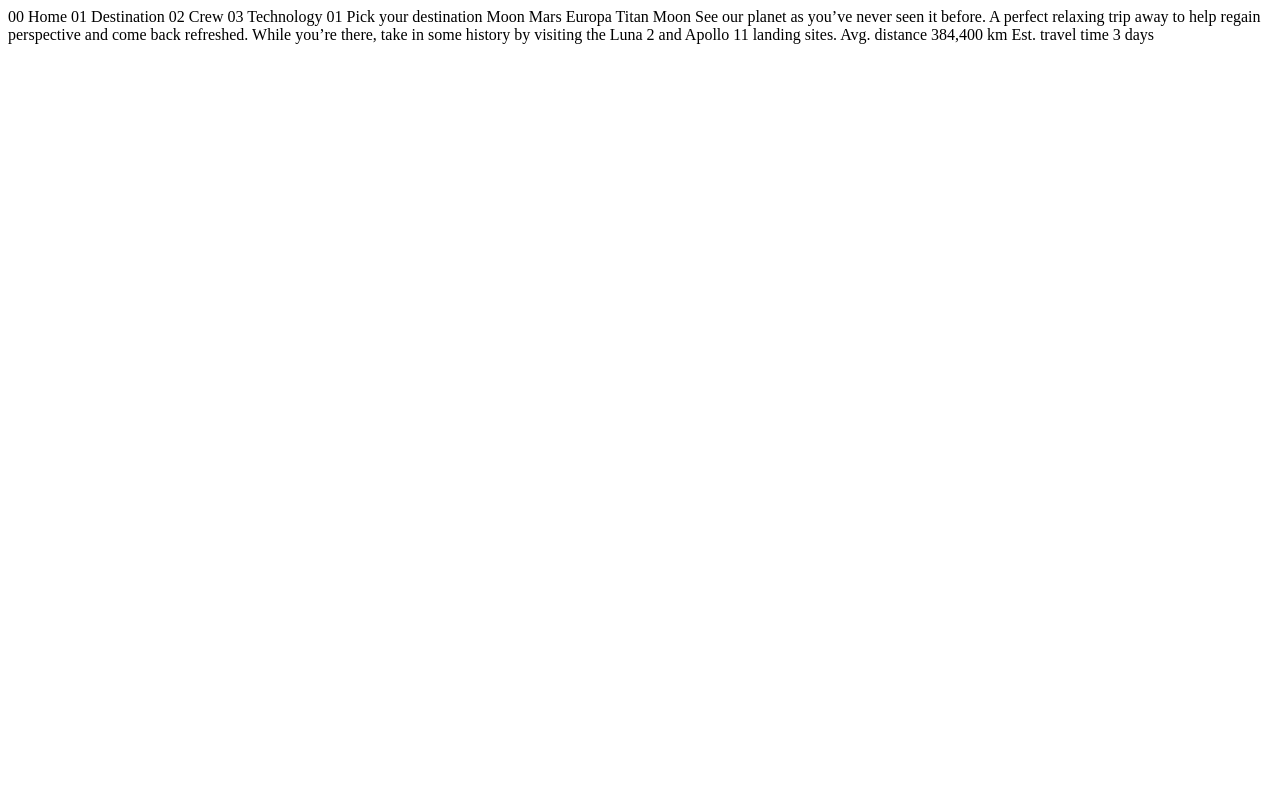
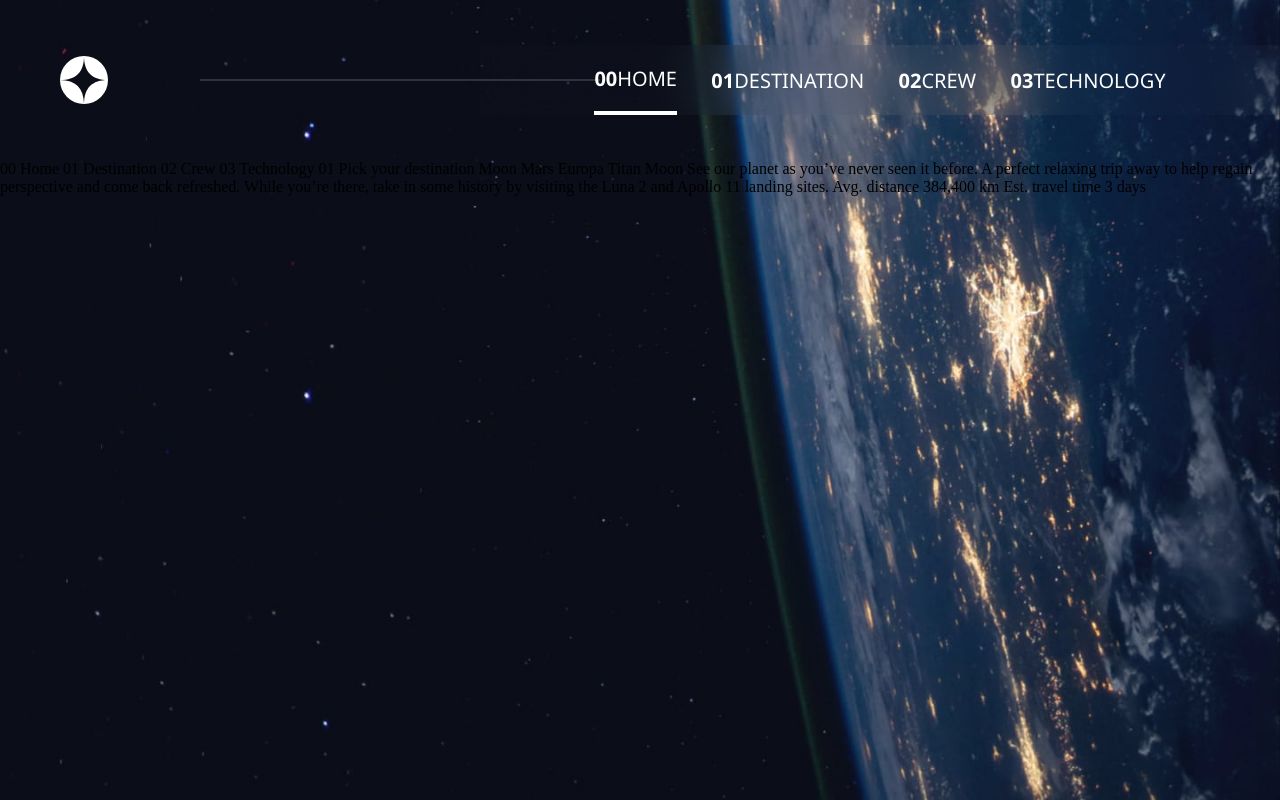
Before and after one commit to ManoelArruda/ProjetoSpaceTourism, a plain HTML site: page destination-moon.html in a window 1280 px wide. Drawn offline with Linux system fonts and the light colour scheme.

Commit message:
Montando Menu

```diff
--- a/assets/css/style.css
+++ b/assets/css/style.css
@@ -8,6 +8,7 @@ body{
     background-size: cover;
     background-repeat: no-repeat;
 }
+/* CABEÇALHO */
 header{
     display: flex;
     justify-content: center;
@@ -28,18 +29,23 @@ header{
     margin-left: 60px;
 }
 .linha{
-    height: 1px;
+    height: 2px;
+    background-color: #ffffff25;
     width: 400px;
-    border: 1px solid rgba(255, 255, 255, 0.192);
+    border: none;
     margin-left: 200px;
-
     z-index: 1;
     position: absolute;
 }
 .menu{
+    width: 800px;
+    height: 70px;
+    display: flex;
+    align-items: center;
+    justify-content: center;
     color: #ffffff;
     font-size: 20px;
-    font-family: 'Lucida Sans', 'Lucida Sans Regular', 'Lucida Grande', 'Lucida Sans Unicode', Geneva, Verdana, sans-serif;
+    font-family:'Segoe UI', Tahoma, Geneva, Verdana, sans-serif;
     /* efeito glassmorphism*/
     background: rgba( 255, 255, 255, 0.01 );
     backdrop-filter: blur( 30px );
@@ -47,24 +53,27 @@ header{
 }
 nav ul li{
     list-style-type: none;
-    margin-left: 50px;
+    text-decoration: none;
 }
 nav ul{
     display: flex;
     align-items: center;
-    justify-content: center;
-    height: 70px;
-    width: 800px;
-
+    justify-content:space-evenly;
+    width: 80%;
 }
 .bold{
     font-weight: bold;
 }
-/*.fundo-embacado{  efeito glassmorphism
-    height: 50px;
-    width: 800px;
-    background: rgba( 255, 255, 255, 0 );
-    backdrop-filter: blur( 10px );
-    -webkit-backdrop-filter: blur( 5px );
-    margin-top: 20px;
-}*/
+nav a{
+    text-decoration: none;
+    color: #ffffff;
+    height: 70px;
+    display: flex;
+    align-items: center;
+}
+nav #activeHome,  nav a:hover{
+    border-bottom: 4px solid #ffffff;
+}
+
+
+/* FIM CABEÇALHO */
--- a/destination-moon.html
+++ b/destination-moon.html
@@ -1,15 +1,32 @@
 <!DOCTYPE html>
-<html lang="en">
+<html lang="pt-br">
 <head>
   <meta charset="UTF-8">
   <meta name="viewport" content="width=device-width, initial-scale=1.0">
-
+  <link rel="stylesheet" href="assets/css/style.css">
   <link rel="icon" type="image/png" sizes="32x32" href="./assets/favicon-32x32.png">
 
   <title>Frontend Mentor | Space tourism website</title>
 </head>
 <body>
-
+  <header>
+    <div class="topo">
+      <div class="linha"></div>
+      <div class="topo-esq">
+        <img src="assets/shared/logo.svg" alt="Logo do site.">
+      </div>
+      <div class="topo-dir">
+        <nav class="menu">
+          <ul>
+            <li><a href="index.html" id="activeHome"><span class="bold">00</span> HOME</a></li>
+            <li><a href="destination-moon.html" id="activeD"><span class="bold">01</span> DESTINATION</a></li>
+            <li> <a href="crew-commander.html"><span class="bold">02</span> CREW</a></li>
+            <li><a href="technology-vehicle.html"><span class="bold">03</span> TECHNOLOGY</a></li>
+        </ul>
+        </nav>
+      </div>
+    </div>
+  </header>
   00 Home
   01 Destination
   02 Crew
@@ -33,5 +50,7 @@
 
   Est. travel time
   3 days
+  <script src="/assets/js/script.js"></script>
+
 </body>
 </html>
```
Also changed, not shown: index.html (+6 -6 lines).
